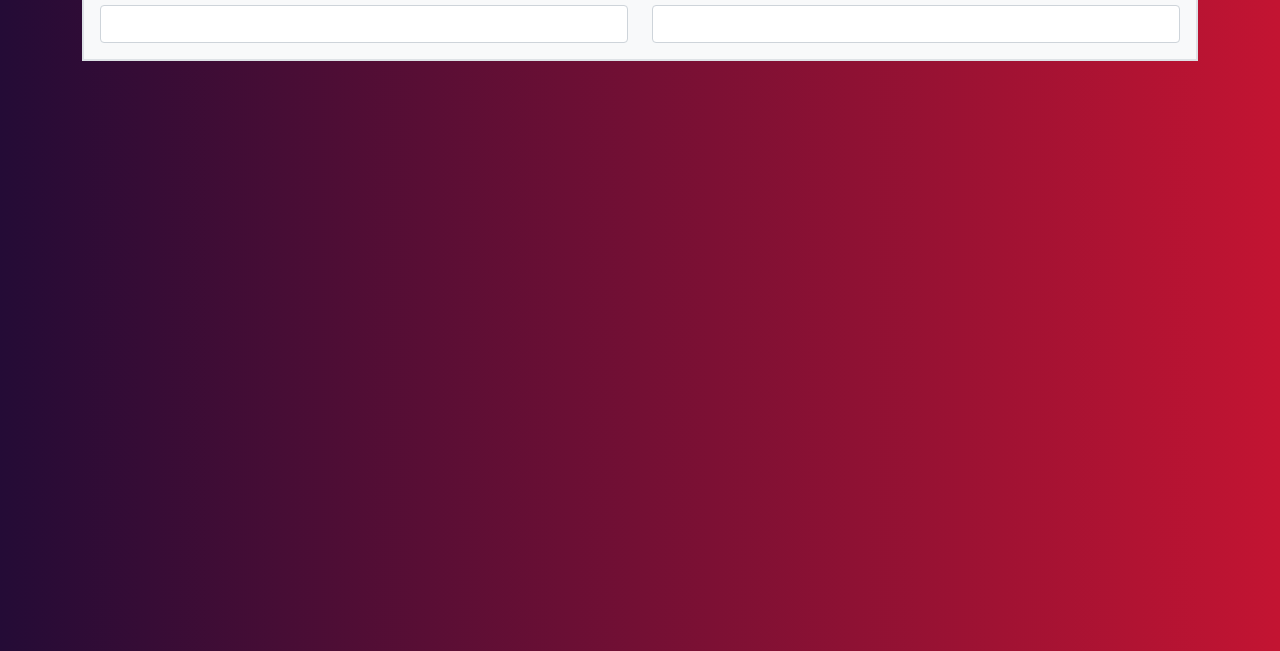
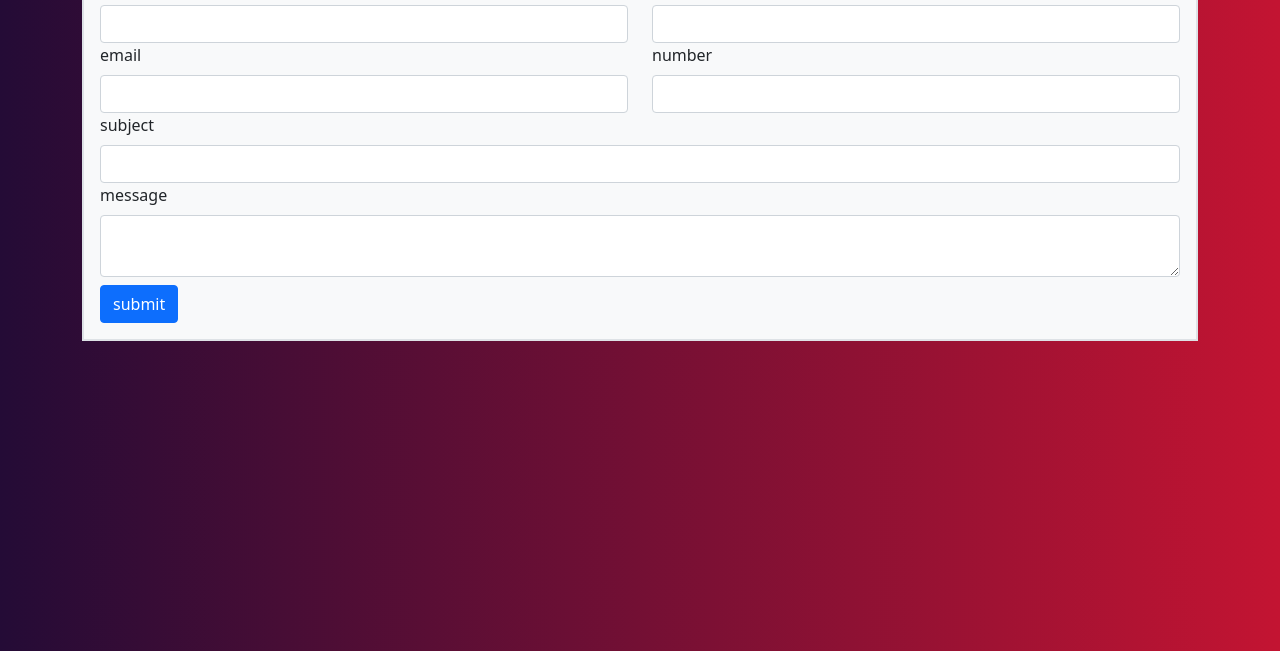
Before and after one commit to mohammadghodoosi/3-contact-form, a plain HTML site: page index.html in a window 1280 px wide. Shown: the part 149-800 px from the top of the page. Drawn offline with nearby package versions, Linux system fonts and the light colour scheme.

Commit message:
last commit
finish the tags

```diff
--- a/index.html
+++ b/index.html
@@ -28,6 +28,29 @@
                   <input type="text" name='lastName' class='form-control'>
                 </div>
               </div>
+              <div class="row">
+                <div class="col-6">
+                  <label for="email" class="form-label">email</label>
+                  <input type="email" class="form-control" name='email'>
+                </div>
+                <div class="col-6">
+                  <label for="number" class="form-label">number</label>
+                  <input type="number" class="form-control" name='number'>
+                </div>
+              </div>
+              <div class="row">
+                <div class="col">
+                  <label for="subject" class="form-label">subject</label>
+                  <input type="text" class="form-control" name='subject'>
+                </div>
+              </div>
+              <div class="row">
+                <div class="col">
+                  <label for="message" class="form-label">message</label>
+                  <textarea type="text" class="form-control" name='subject' placeholder=""></textarea>
+                </div>
+              </div>
+              <button class="btn btn-primary mt-2" type='submit'>submit</button>
             </form>
           </div>
        </div>
```
